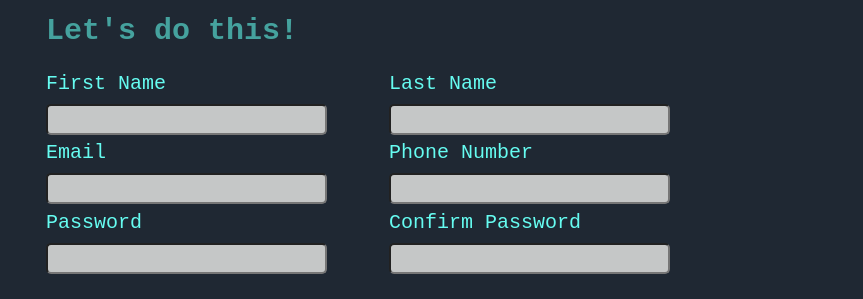
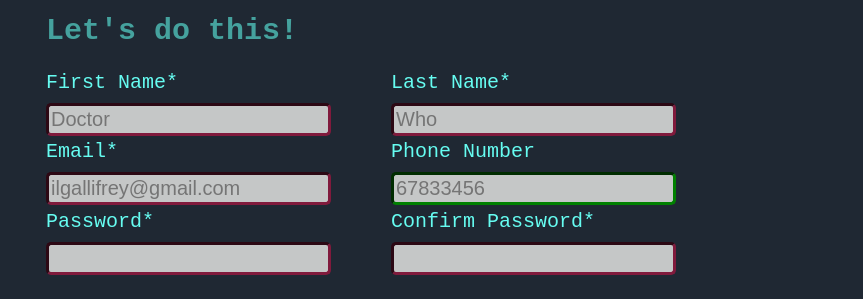
Before and after one commit to ioTardis/odin-form, a plain HTML site: page index.html in a window 1280 px wide. Shown: the part 241-540 px from the top of the page, 417-1280 px from the left. Drawn offline with Linux system fonts and the light colour scheme.

Commit message:
add validation of required inputs add minimum length of inputs add styling for valid and invalid inputs

```diff
--- a/index.html
+++ b/index.html
@@ -35,30 +35,30 @@
             <form action="#" class="form">
                 <div class="left">
                     <div class="input">
-                        <label for="first-name">First Name</label>
-                        <input type="text" name="first-name" id="first-name" required>
+                        <label for="first-name">First Name*</label>
+                        <input type="text" name="first-name" id="first-name" required minlength="3" placeholder="Doctor">
                     </div>
                     <div class="input">
-                        <label for="email">Email</label>
-                        <input type="email" name="email" id="email">
+                        <label for="email">Email*</label>
+                        <input type="email" name="email" id="email" required placeholder="ilgallifrey@gmail.com">
                     </div>
                     <div class="input">
-                        <label for="password">Password</label>
-                        <input type="password" name="password" id="password">
+                        <label for="password">Password*</label>
+                        <input type="password" name="password" id="password" required minlength="4">
                     </div>
                 </div>
                 <div class="right">
                     <div class="input">
-                        <label for="last-name">Last Name</label>
-                        <input type="text" name="last-name" id="last-name">
+                        <label for="last-name">Last Name*</label>
+                        <input type="text" name="last-name" id="last-name" required minlength="2" placeholder="Who">
                     </div>
                     <div class="input">
                         <label for="phone-number">Phone Number</label>
-                        <input type="number" name="phone-number" id="phone-number">
+                        <input type="number" name="phone-number" id="phone-number" placeholder="67833456">
                     </div>
                     <div class="input">
-                        <label for="confirm-password">Confirm Password</label>
-                        <input type="password" name="confirm-password" id="confirm-password">
+                        <label for="confirm-password">Confirm Password*</label>
+                        <input type="password" name="confirm-password" id="confirm-password" required minlength="4">
                     </div>
                 </div>
             </form>
--- a/style.css
+++ b/style.css
@@ -182,6 +182,16 @@ body {
     font-family: 'Courier New', Courier, monospace;
 }
 
+input:invalid {
+    border-color: rgb(128, 26, 60);
+    border-width: 3px;
+}
+
+input:valid {
+    border-color: green;
+    border-width: 3px;
+}
+
 .input label {
     font-size: 20px;
     color: #66FCF1;
```
